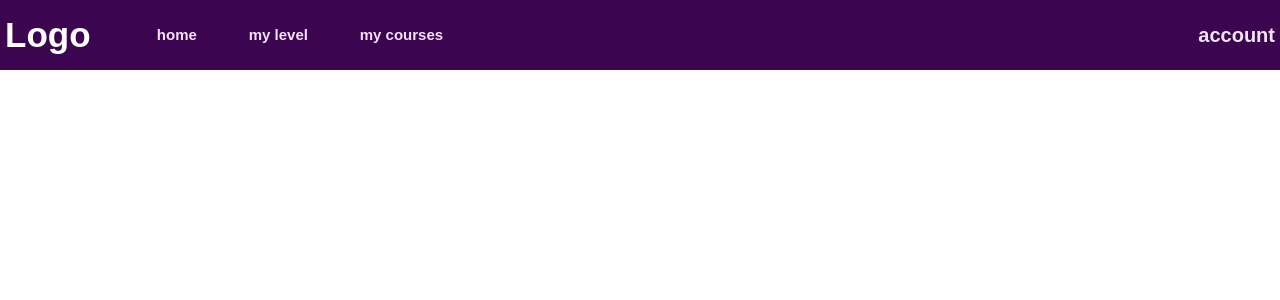
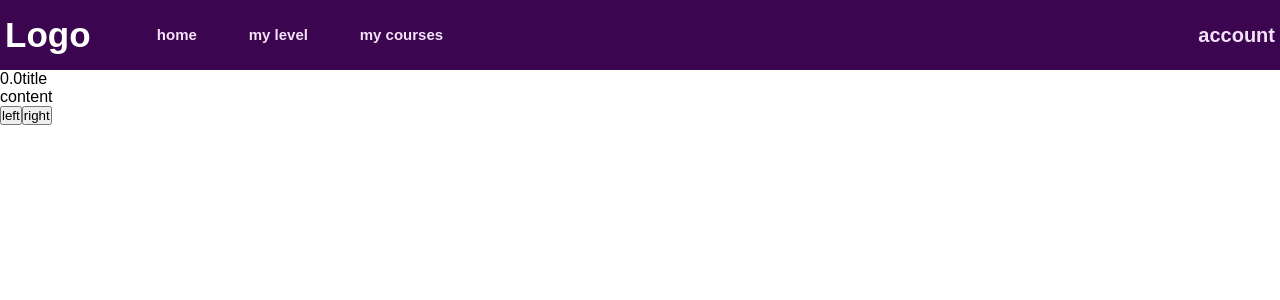
Before and after one commit to lam-garr/Language-App, a React (Create React App) app in the folder client/: page /learn in a window 1280 px wide. Shown: the top 300 px of the page. Built offline with nearby package versions, Linux system fonts and the light colour scheme.

Commit message:
Add elements to Learning page

```diff
--- a/client/src/pages/LearningPage.tsx
+++ b/client/src/pages/LearningPage.tsx
@@ -3,7 +3,27 @@ import "../styles/LearningPage.css";
 
 function LearningPage() {
     return(
-        <main></main>
+        <main className="learning-main">
+            <div className="learning-content">
+                <section className="learning-sec-one">
+                    <div className="learning-sec-one-title">
+                        <span className="learning-sOne-title-id">0.0</span>
+                        <span className="learning-sOne-title-name">title</span>
+                    </div>
+                </section>
+                <section className="learning-sec-two">
+                    <div className="learning-sec-two-content">
+                        content
+                    </div>
+                </section>
+                <section className="learning-sec-three">
+                    <div className="learning-sec-three-content">
+                        <button className="learning-sThree-left-btn">left</button>
+                        <button className="learning-sThree-right-btn">right</button>
+                    </div>
+                </section>
+            </div>
+        </main>
     );
 }
 
```
